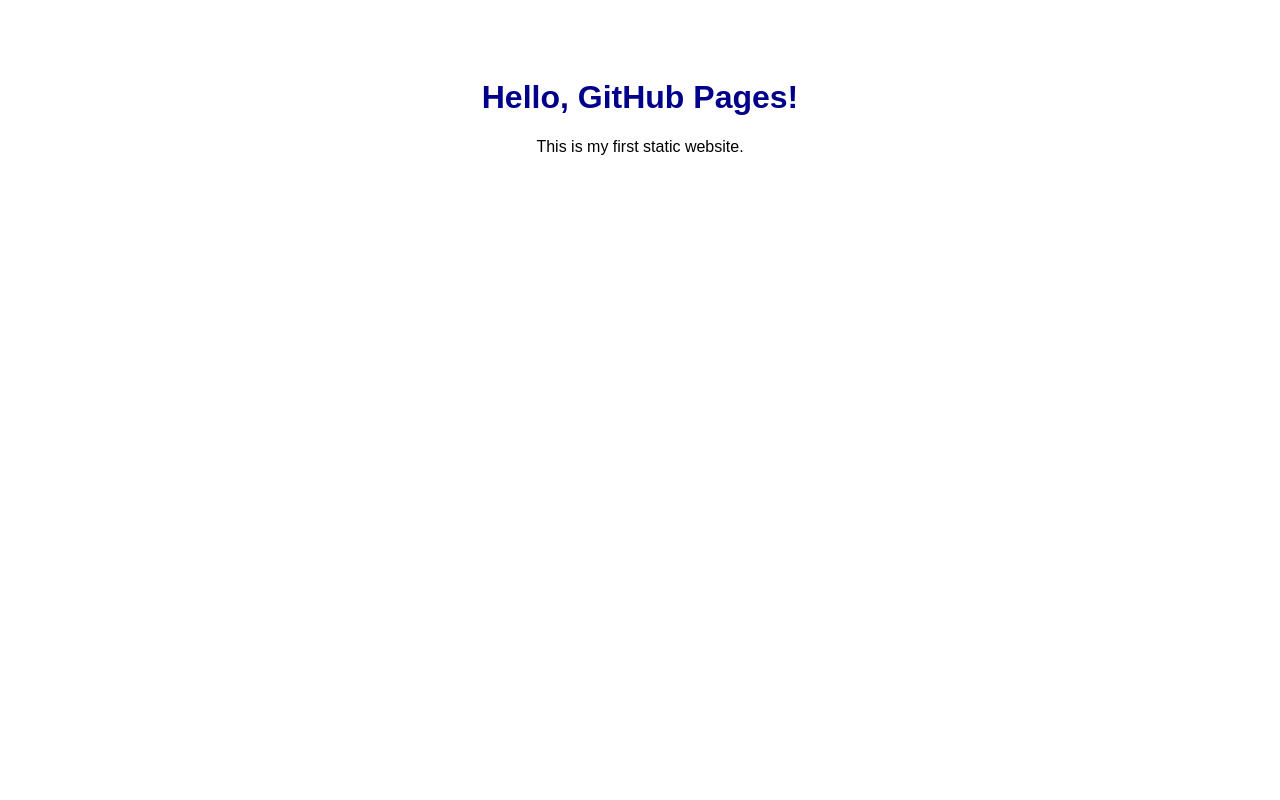
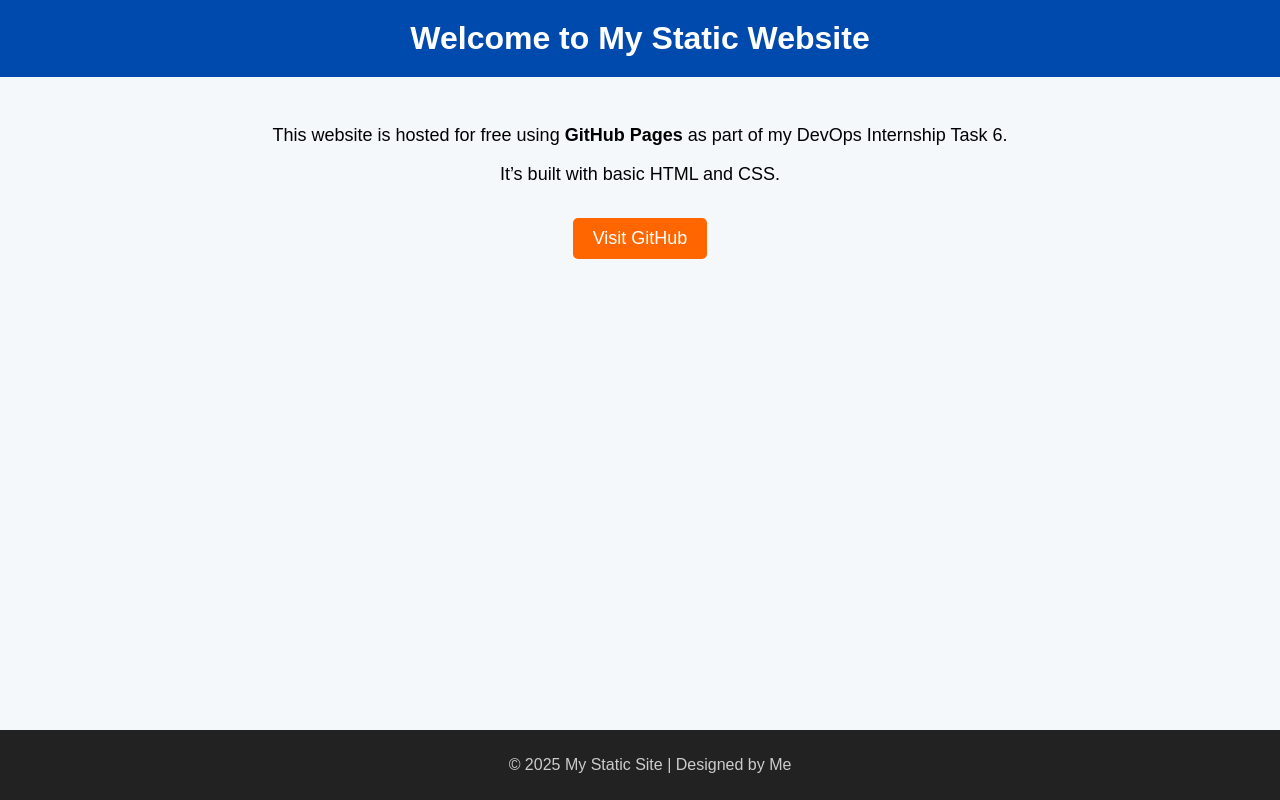
Before and after one commit to pranuashdeepu/task-6, a plain HTML site: page index.html in a window 1280 px wide. Drawn offline with Linux system fonts and the light colour scheme.

Commit message:
Update index.html

```diff
--- a/index.html
+++ b/index.html
@@ -1,14 +1,24 @@
 <!DOCTYPE html>
-<html>
+<html lang="en">
 <head>
-    <title>My First GitHub Pages Site</title>
-    <style>
-        body { font-family: Arial; text-align: center; padding: 50px; }
-        h1 { color: darkblue; }
-    </style>
+    <meta charset="UTF-8">
+    <meta name="viewport" content="width=device-width, initial-scale=1.0">
+    <title>My GitHub Pages Site</title>
+    <link rel="stylesheet" href="style.css">
 </head>
 <body>
-    <h1>Hello, GitHub Pages!</h1>
-    <p>This is my first static website.</p>
+    <header>
+        <h1>Welcome to My Static Website</h1>
+    </header>
+
+    <main>
+        <p>This website is hosted for free using <strong>GitHub Pages</strong> as part of my DevOps Internship Task 6.</p>
+        <p>It’s built with basic HTML and CSS.</p>
+        <a class="btn" href="https://github.com/">Visit GitHub</a>
+    </main>
+
+    <footer>
+        <p>© 2025 My Static Site | Designed by Me</p>
+    </footer>
 </body>
 </html>
```
